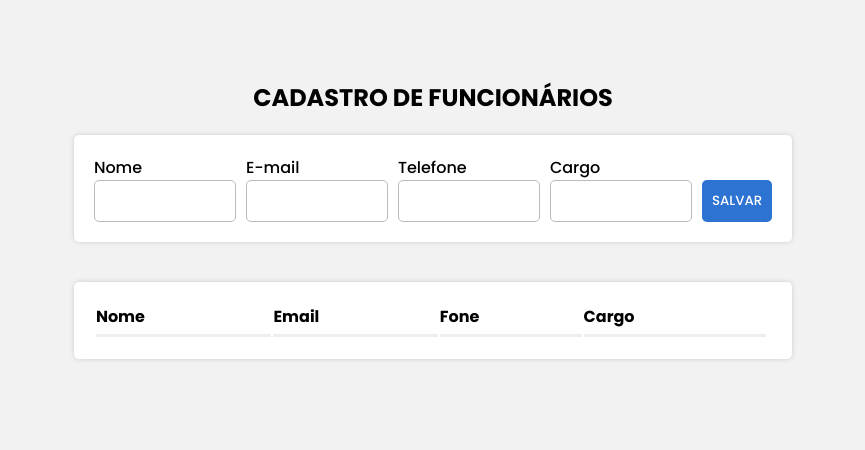
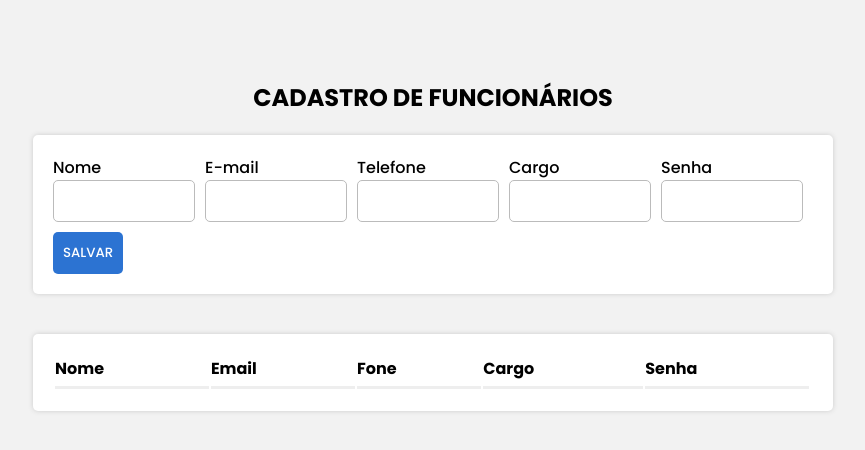
Before and after one commit to nay810/Projeto-ADS-2023, a React (Create React App) app in the folder frontend/: page / in a window 1280 px wide. Shown: the top 450 px of the page, without its empty margins (207-1072 px from the left). Built offline with nearby package versions, Linux system fonts and the light colour scheme.

Commit message:
adicionado login

```diff
--- a/frontend/src/componentes/Form.js
+++ b/frontend/src/componentes/Form.js
@@ -50,6 +50,7 @@ const Form = ({ getUsers, onEdit, setOnEdit }) => {
       user.email.value = onEdit.email;
       user.fone.value = onEdit.fone;
       user.cargo.value = onEdit.cargo;
+      user.password.value = onEdit.password;
     }
   }, [onEdit]);
 
@@ -62,7 +63,8 @@ const Form = ({ getUsers, onEdit, setOnEdit }) => {
       !user.nome.value ||
       !user.email.value ||
       !user.fone.value ||
-      !user.cargo.value
+      !user.cargo.value ||
+      !user.password.value
     ) {
       return toast.warn("Preencha todos os campos!");
     }
@@ -74,6 +76,7 @@ const Form = ({ getUsers, onEdit, setOnEdit }) => {
           email: user.email.value,
           fone: user.fone.value,
           cargo: user.cargo.value,
+          password: user.password.value,
         })
         .then(({ data }) => toast.success(data))
         .catch(({ data }) => toast.error(data));
@@ -84,6 +87,7 @@ const Form = ({ getUsers, onEdit, setOnEdit }) => {
           email: user.email.value,
           fone: user.fone.value,
           cargo: user.cargo.value,
+          password: user.password.value,
         })
         .then(({ data }) => toast.success(data))
         .catch(({ data }) => toast.error(data));
@@ -93,6 +97,7 @@ const Form = ({ getUsers, onEdit, setOnEdit }) => {
     user.email.value = "";
     user.fone.value = "";
     user.cargo.value = "";
+    user.password.value = "";
 
     setOnEdit(null);
     getUsers();
@@ -116,6 +121,10 @@ const Form = ({ getUsers, onEdit, setOnEdit }) => {
         <Label>Cargo</Label>
         <Input name="cargo" />
       </InputArea>
+      <InputArea>
+        <Label>Senha</Label>
+        <Input name="password" />
+      </InputArea>
 
       <Button type="submit">SALVAR</Button>
     </FormContainer>
--- a/frontend/src/componentes/Grid.js
+++ b/frontend/src/componentes/Grid.js
@@ -66,19 +66,20 @@ const Grid = ({ users, setUsers, setOnEdit }) => {
           <Th>Email</Th>
           <Th onlyWeb>Fone</Th>
           <Th>Cargo</Th>
-          <Th></Th>
+          <Th>Senha</Th>
           <Th></Th>
         </Tr>
       </Thead>
       <Tbody>
         {users.map((item, i) => (
           <Tr key={i}>
-            <Td width="30%">{item.nome}</Td>
-            <Td width="30%">{item.email}</Td>
+            <Td width="25%">{item.nome}</Td>
+            <Td width="25%">{item.email}</Td>
             <Td width="20%" onlyWeb>
               {item.fone}
             </Td>
-            <Td width="30%">{item.cargo}</Td>
+            <Td width="15%">{item.cargo}</Td>
+            <Td width="14%">{item.password}</Td>
             <Td alignCenter width="5%">
               <FaEdit onClick={() => handleEdit(item)} />
             </Td>
```
Also changed, not shown: 1 other file (tests, documents, lock files or other folders).
